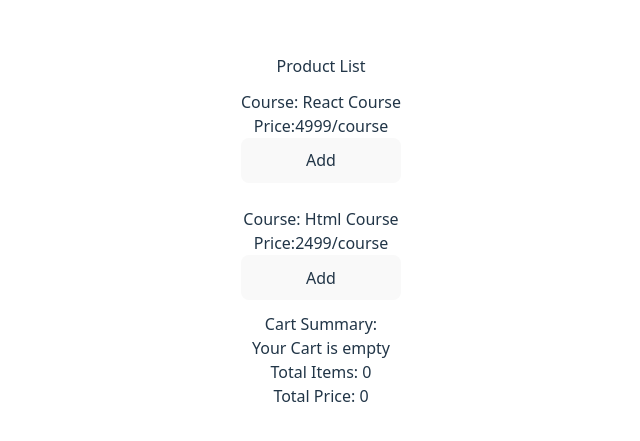
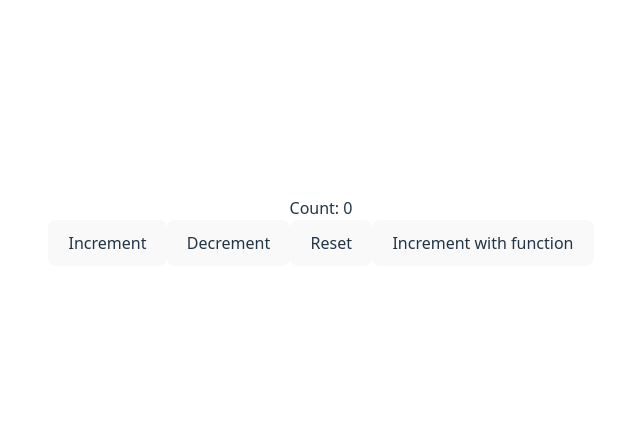
Before and after one commit to SoumitraMaity14/React, a React (Vite) app in the folder practice/: page / in a window 1280 px wide. Shown: the part 169-610 px from the top of the page, without its empty margins (319-959 px from the left). Built offline with nearby package versions, Linux system fonts and the light colour scheme.

Commit message:
first custom hooks done

```diff
--- a/practice/src/App.tsx
+++ b/practice/src/App.tsx
@@ -34,13 +34,15 @@
 import { CounterReducerPractice } from './components/reducer/CounterReducerPractice'
 import { StopPropigation } from './components/StopPropigation'
 import { CartWithReducer } from './components/reducer/CartWithReducer'
+import { UseStateUseReducer } from './components/reducer/UseStateUseReducer'
 
 function App() {
 
 
   return (
     <>
-    <CartWithReducer/>
+    <UseStateUseReducer/>
+    {/* <CartWithReducer/> */}
     {/* <StopPropigation/> */}
     {/* <CounterReducerPractice/> */}
     {/* <UseStateWithArray/> */}
--- /dev/null
+++ b/practice/src/components/reducer/UseStateUseReducer.tsx
@@ -0,0 +1,29 @@
+import { useReducer } from "react";
+
+const useStateCustom=(initialValue)=>{
+    const reducer=(state, action)=>{
+        if(typeof action==="function"){
+            return action(state)
+        }
+        return action
+    }
+    const [state, dispatch]=useReducer(reducer, initialValue)
+    const setState=(newValue)=>{
+        dispatch(newValue)
+    }
+    return [state, setState]
+}
+
+
+export const UseStateUseReducer = () => {
+    const [count, setCount]=useStateCustom(0)
+  return (
+    <div>
+        <p>Count: {count} </p>
+        <button onClick={()=>setCount(count+1)}>Increment</button>
+        <button onClick={()=>setCount(count+1)}>Decrement</button>
+        <button onClick={()=>setCount(0)}>Reset</button>
+        <button onClick={()=>setCount((prev)=>prev+1)}>Increment with function</button>
+    </div>
+  )
+}
```
